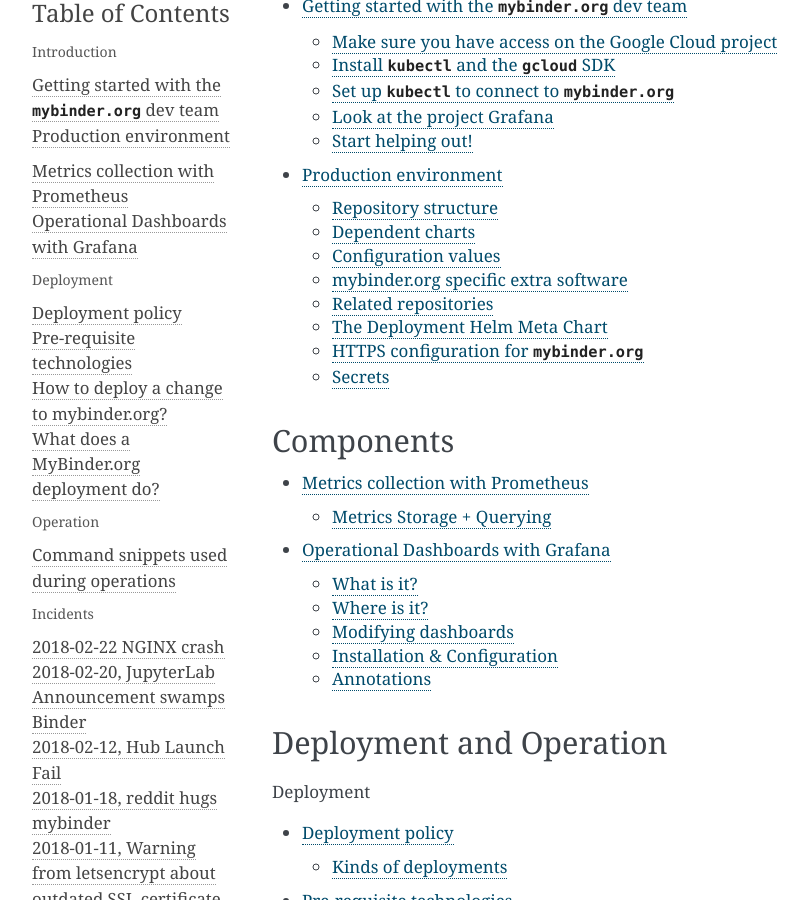
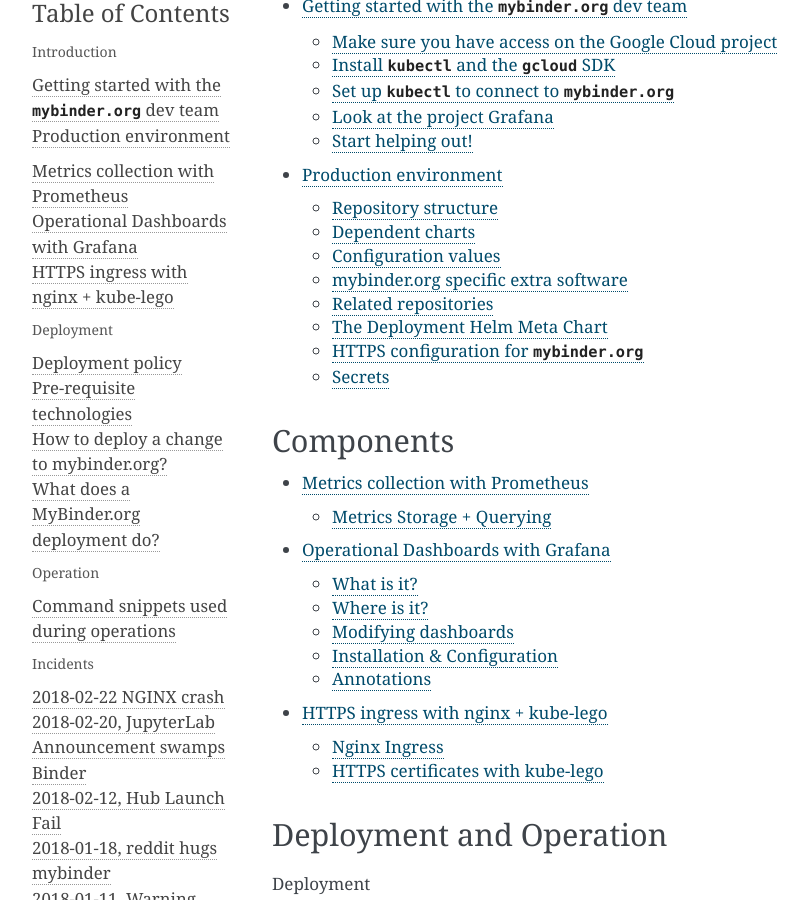
Before and after one commit to jupyterhub/mybinder.org-deploy, a Sphinx documentation site: the page built from docs/source/index.rst, in a window 1280 px wide and 900 px high, scrolled down 318 px. Shown: the whole window, without its empty margins (148-956 px from the left). Built offline with Sphinx 7.4.7, drawn with Linux system fonts in a browser that asks for light colours; some of the changed lines change nothing that is shown.

Commit message:
Add info on ingress + kube-lego components
Ref: #416

```diff
--- /dev/null
+++ b/docs/source/components/ingress.md
@@ -0,0 +1,101 @@
+# HTTPS ingress with nginx + kube-lego
+
+Kubernetes [Ingress Objects](https://kubernetes.io/docs/concepts/services-networking/ingress/)
+are used to manage HTTP(S) access from the wide internet to inside the kubernetes cluster.
+Among other things, it lets us do the following:
+
+1. Provide a HTTPS end point so users can connect to us securely
+2. Direct traffic to various Services based on hostnames or URL paths
+3. Allow using one public IP address for multiple domain names
+
+We use the [nginx-ingress](https://github.com/kubernetes/ingress-nginx) provider to handle
+our Ingress needs.
+
+## Nginx Ingress
+
+We run on Google Cloud's Kubernetes Engine, which comes pre-installed with
+the [Google Cloud Load Balancer Ingress provider](https://github.com/kubernetes/ingress-gce).
+We decided to not use it and use nginx instead for the following reasons:
+
+1. GCLB has a 30s default timeout on all HTTP connections. This is counted
+   not just when connection is idle, but from connection start time. This
+   is particularly bad for websockets, since those connections usually last for
+   a lot longer than 30s! There is no easy way to configure this timeout from
+   inside Kubernetes.
+2. GCLB does not guarantee you can use the same IP for multiple domains. We
+   want the various subdomains of `mybinder.org` to point to the same IP
+   so we can easily add / remove new services without waiting for DNS propagation
+   delay.
+
+These are the primary reasons for using nginx ingress instead of the default one.
+
+### Installation
+
+nginx-ingress is installed using the [nginx-ingress helm chart](https://github.com/kubernetes/charts/tree/master/stable/nginx-ingress).
+This installs the following components:
+
+1. `nginx-ingress-controller`, which keeps the HTTPS rules in sync with `Ingress` objects and serves the HTTPS requests. This also exports
+   [metrics](metrics.html) that are captured in prometheus.
+2. `nginx-ingress-default-backend`, which simply returns 404 & is used
+   by `nginx-ingress-controller` to serve any requests that don't match
+   any rules.
+
+The specific ways these have been configured in can be seen in `mybinder/values.yaml`
+file in this repo, under `nginx-ingress`.
+
+### Configuration with Ingress objects
+
+`Ingress` objects are used to tell the ingress controllers which requests
+should be routed to which `Service` objects. Usually, the rules either
+check for a hostname (like `mybinder.org` or `prometheus.mybinder.org`) and/or
+a URL prefix (like `/metrics` or `/docs`). You can see all the ingress objects
+present with `kubectl --namespace=prod get ingress`.
+
+The following ingress objects currently exist:
+
+* `jupyterhub` - Directs traffic to `hub.mybinder.org`.
+  The zero-to-jupyterhub guide has more [documentation](https://zero-to-jupyterhub.readthedocs.io/en/latest/advanced.html#ingress)
+* `binderhub` - Directs traffic to `mybinder.org`. You can find more details
+   about this in the [binderhub helm chart](https://github.com/jupyterhub/binderhub/tree/master/helm-chart)
+* `redirector` - Directs traffic to the HTTP redirector we run for mybinder.org.
+   This helps do redirects such as `docs.mybinder.org` or `beta.mybinder.org`.
+   The list of redirects is configured in `mybinder/values.yaml`. The code
+   for this is in `mybinder/templates/redirector` in this repo.
+* `static` - Directs traffic into `static.mybinder.org`. We serve the mybinder.org
+   badges from a different domain for [privacy reasons](https://github.com/jupyterhub/binderhub/issues/379).
+   This ingress lets us direct traffic only from `static.mybinder.org/badge.svg` to the
+   binder pod.
+* `prometheus-server` - Directs traffic to `prometheus.mybinder.org`. Configured under
+  `prometheus` in both `mybinder/values.yaml` and `config/prod.yaml`.
+* `grafana` - Directs traffic to `grafana.mybinder.org`. Configured under `grafana` in
+   both `mybinder/values.yaml` and `config/prod.yaml`.
+* `kube-lego-nginx` - Used by [kube-lego](#https-with-kube-lego) for doing automatic
+   HTTPS certificate renewals.
+
+## HTTPS certificates with kube-lego
+
+We use [Let's Encrypt](https://letsencrypt.org/) for all our HTTPS certificates.
+[Kube Lego](https://github.com/jetstack/kube-lego) is used to automatically
+provision and maintain HTTPS certificates for us.
+
+Note: Kube-lego is deprecated, and we should move to [cert-manager](https://github.com/jetstack/cert-manager/)
+soon.
+
+### Installation
+
+kube-lego is installed using the [kube-lego](https://github.com/kubernetes/charts/tree/master/stable/kube-lego).
+
+### Configuration
+
+`kube-lego` requires Ingress objects to have specific `annotations` and
+`tls` values, as [documented here](https://github.com/jetstack/kube-lego#how-kube-lego-works).
+We specify this for all our ingress objects, mostly by customizing various helm charts
+in `mybinder/values.yaml`.
+
+### Let's Encrypt account
+
+Let's Encrypt uses [accounts](https://community.letsencrypt.org/t/what-are-accounts-do-i-need-to-backup-them/21318)
+to keep track of HTTPS certificates & expiry dates.
+Currently, the account is registered to `yuvipanda@gmail.com`, mostly as a historical
+accident. Changing it requires some amount of care to make sure we do not suffer
+intermittent HTTPS failure, and should be done whenever we switch to cert-manager.
--- a/docs/source/index.rst
+++ b/docs/source/index.rst
@@ -19,6 +19,7 @@
 
    components/metrics.md
    components/dashboards.md
+   components/ingress.md
 
 Deployment and Operation
 ------------------------
```
